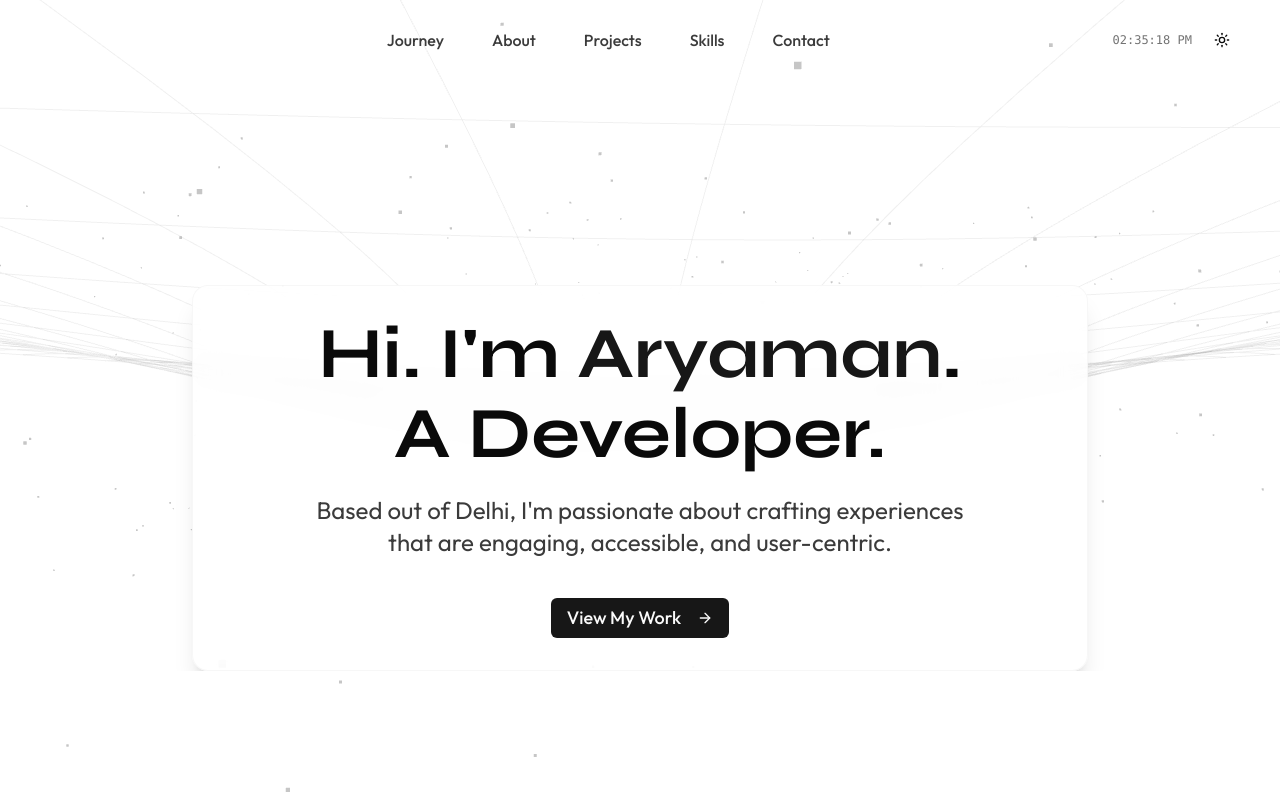
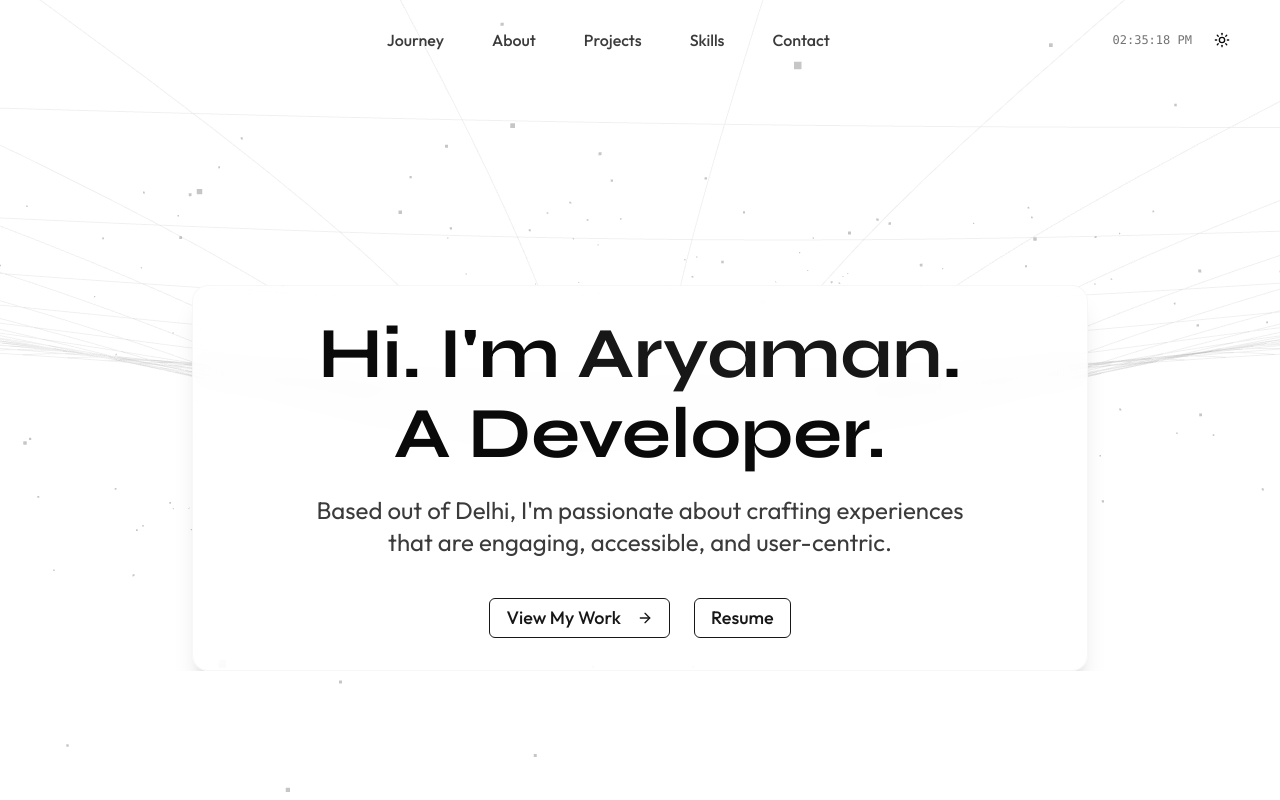
Before and after one commit to utsavbalhara/portfoliox01, a Next.js app: page / in a window 1280 px wide. Shown: the top 800 px of the page. Built offline with nearby package versions, Linux system fonts and the light colour scheme.

Commit message:
made some changes in buttons and animations.. added a resume button as well

```diff
--- a/app/globals.css
+++ b/app/globals.css
@@ -95,11 +95,24 @@
 
   /* Simplify button, rely on variants from button.tsx which use CSS vars */
   .modern-button {
-    @apply transition-transform duration-200 hover:-translate-y-0.5 active:scale-[0.98];
-    /* Remove specific bg/text color overrides */
+    @apply relative overflow-hidden border border-primary text-primary bg-transparent transition-colors duration-700 ease-in-out;
+    z-index: 1; /* Ensure button content is initially above pseudo-element */
   }
-  .modern-button::after {
-     content: none; /* Remove pseudo-element hover effect */
+
+  .modern-button::before {
+    content: '';
+    @apply absolute top-1/2 left-1/2 w-0 h-0 rounded-full bg-primary transition-all duration-700 ease-in-out;
+    transform: translate(-50%, -50%) scale(0);
+    z-index: -1; /* Position behind the text */
+  }
+
+  .modern-button:hover {
+    @apply text-primary-foreground; /* Change text color on hover */
+  }
+
+  .modern-button:hover::before {
+    @apply w-[225%] h-[225%]; /* Make slightly larger than needed to ensure full cover */
+    transform: translate(-50%, -50%) scale(1);
   }
 
   /* Simplify card styles */
@@ -275,3 +288,25 @@
 .cursor-hidden select {
   cursor: pointer !important;
 }
+
+/* Center-fill animation for buttons */
+.fill-center-button {
+  @apply relative overflow-hidden border border-primary text-primary bg-transparent transition-colors duration-700 ease-in-out;
+  z-index: 1;
+}
+
+.fill-center-button::before {
+  content: '';
+  @apply absolute top-1/2 left-1/2 w-0 h-0 rounded-full bg-primary transition-all duration-700 ease-in-out;
+  transform: translate(-50%, -50%) scale(0);
+  z-index: -1;
+}
+
+.fill-center-button:hover {
+  @apply text-primary-foreground; /* Ensure text color changes */
+}
+
+.fill-center-button:hover::before {
+  @apply w-[225%] h-[225%];
+  transform: translate(-50%, -50%) scale(1);
+}
--- a/components/contact-section.tsx
+++ b/components/contact-section.tsx
@@ -210,10 +210,10 @@ export default function ContactSection() {
                 <div>
                   <Button
                     type="submit"
-                    className="modern-button w-full group font-medium"
+                    className="fill-center-button w-full group font-medium"
+                    onClick={handleSubmit}
                   >
-                    <Send className="h-4 w-4 mr-2 group-hover:translate-x-1 transition-transform" />
-                    Send Message
+                    Send Message <Send className="ml-2 h-4 w-4" />
                   </Button>
                 </div>
               </div>
--- a/components/hero-section.tsx
+++ b/components/hero-section.tsx
@@ -67,11 +67,19 @@ export default function HeroSection() {
             >
               <Button
                 asChild
-                className="modern-button group text-lg"
+                className="fill-center-button group text-lg"
               >
                 <a href="#projects">
                   View My Work
                   <ArrowRightIcon className="ml-2 h-5 w-5 transition-transform group-hover:translate-x-1" />
+                </a>
+              </Button>
+              <Button
+                asChild
+                className="fill-center-button group text-lg"
+              >
+                <a href="/Aryaman_Jaiswal_Resume.pdf" download="Aryaman_Jaiswal_Resume.pdf" target="_blank" rel="noopener noreferrer">
+                  Resume
                 </a>
               </Button>
             </motion.div>
--- a/components/projects-section.tsx
+++ b/components/projects-section.tsx
@@ -159,7 +159,7 @@ export default function ProjectsSection() {
                   <div className="flex gap-3 mt-auto">
                     <Button
                       size="sm"
-                      className="modern-button !py-1.5 !px-3 text-sm bg-primary/10 hover:bg-primary/20 text-primary flex items-center gap-1.5"
+                      className="fill-center-button !py-1.5 !px-3 text-sm flex items-center gap-1.5"
                       asChild
                     >
                       <a href={project.liveUrl} target="_blank" rel="noopener noreferrer">
@@ -169,7 +169,7 @@ export default function ProjectsSection() {
                     </Button>
                     <Button
                       size="sm"
-                      className="modern-button !py-1.5 !px-3 text-sm bg-primary/10 hover:bg-primary/20 text-primary flex items-center gap-1.5"
+                      className="fill-center-button !py-1.5 !px-3 text-sm flex items-center gap-1.5"
                       asChild
                     >
                       <a href={project.githubUrl} target="_blank" rel="noopener noreferrer">
@@ -189,7 +189,7 @@ export default function ProjectsSection() {
           className="text-center mt-16"
         >
           <Button
-            className="modern-button group"
+            className="fill-center-button group"
             asChild
           >
             <a href="#" className="flex items-center">
```
